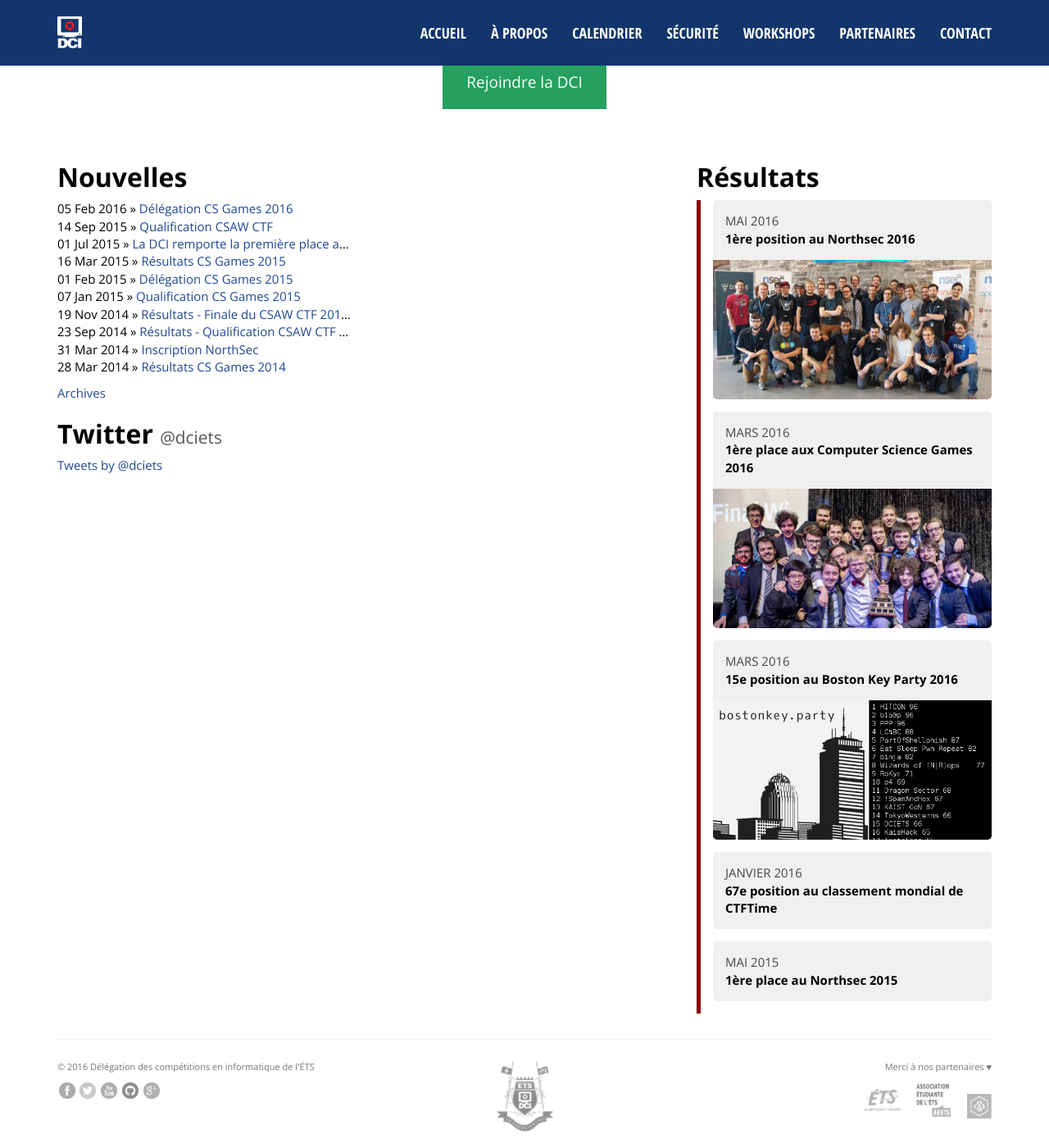
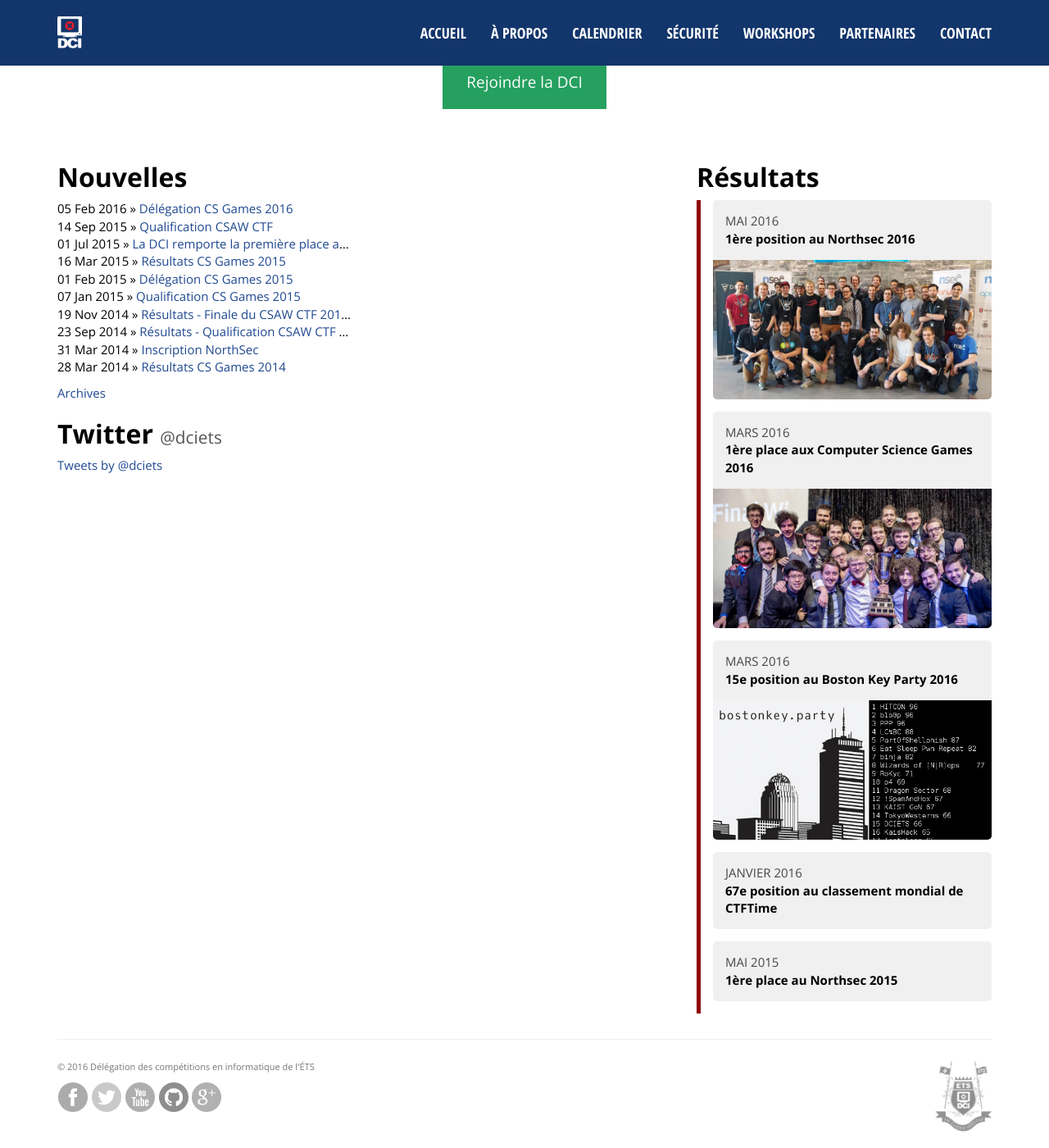
Before and after one commit to dciets/dciets.github.io, a Jekyll site: the page built from index.html, in a window 1280 px wide and 1400 px high, scrolled down 887 px. Shown: the whole window at 82% size. Built offline with Jekyll 4.4.1, drawn with Linux system fonts in a browser that asks for light colours; comment, search, counter and statistics services are not loaded.

Commit message:
WIP redesign - footer

```diff
--- a/_includes/footer.html
+++ b/_includes/footer.html
@@ -1,7 +1,7 @@
     <div class='container'>
       <footer>
         <div class='row'>
-          <div class='col-md-4 social'>
+          <div class='col-md-6 social'>
             <p>&copy; {{ site.time | date: '%Y' }} D&eacute;l&eacute;gation des comp&eacute;titions en informatique de l'&Eacute;TS</p>
             <a href="http://facebook.com/dciets/" class='facebook grayscale'>Facebook</a>
             <a href="http://twitter.com/dciets/" class='twitter grayscale'>Twitter</a>
@@ -9,17 +9,12 @@
             <a href="http://github.com/dciets/" class='github grayscale'>Github</a>
             <a href="https://plus.google.com/105255431140384875567/posts" class='googleplus grayscale'>Google+</a>
           </div>
-          <div class='col-md-4 text-center'>
+          <div class='col-md-6 text-right'>
             <a href='mailto:dci@aeets.com'>
               <img class='grayscale footer-logo' src='/img/blason_dci.png'>
             </a>
           </div>
-          <div class='col-md-4 partners text-right'>
-            <p class='text-right'>Merci &agrave; nos partenaires &hearts;</p>
-            <a href="http://etsmtl.ca" class='etsmtl grayscale'>&Eacute;TS</a>
-            <a href="http://aeets.com" class='aeets grayscale'>A&Eacute;&Eacute;TS</a>
-            <a href="http://desjardins.com" class='desjardins grayscale'>Desjardins</a>
-          </div>
+
         </div>
       </footer>
     </div>
--- a/css/main.css
+++ b/css/main.css
@@ -130,8 +130,8 @@
 .social a{
 	text-indent: -9999px;
 	display: inline-block;
-	height: 23px;
-	width: 23px;
+	height: 38px;
+	width: 38px;
 }
 
 .partners a {
@@ -143,35 +143,35 @@
 
 a.facebook {
 	background-image:url('../img/facebook.png');
-	background-size: 20px 20px;
+	background-size: 36px 36px;
 	background-repeat: no-repeat;
 	background-position: center;
 }
 
 a.twitter {
 	background-image:url('../img/twitter.png');
-	background-size: 20px 20px;
+	background-size: 36px 36px;
 	background-repeat: no-repeat;
 	background-position: center;
 }
 
 a.youtube {
 	background-image:url('../img/youtube.png');
-	background-size: 20px 20px;
+	background-size: 36px 36px;
 	background-repeat: no-repeat;
 	background-position: center;
 }
 
 a.github {
 	background-image:url('../img/github.png');
-	background-size: 20px 20px;
+	background-size: 36px 36px;
 	background-repeat: no-repeat;
 	background-position: center;
 }
 
 a.googleplus {
 	background-image:url('../img/googleplus.png');
-	background-size: 20px 20px;
+	background-size: 36px 36px;
 	background-repeat: no-repeat;
 	background-position: center;
 }
```
